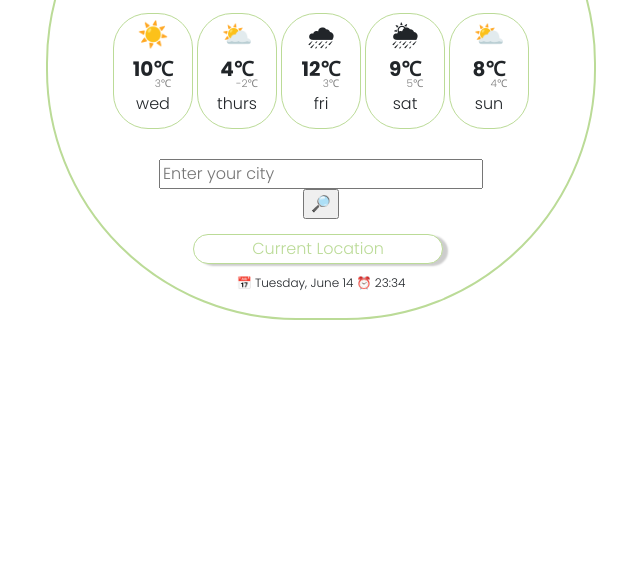
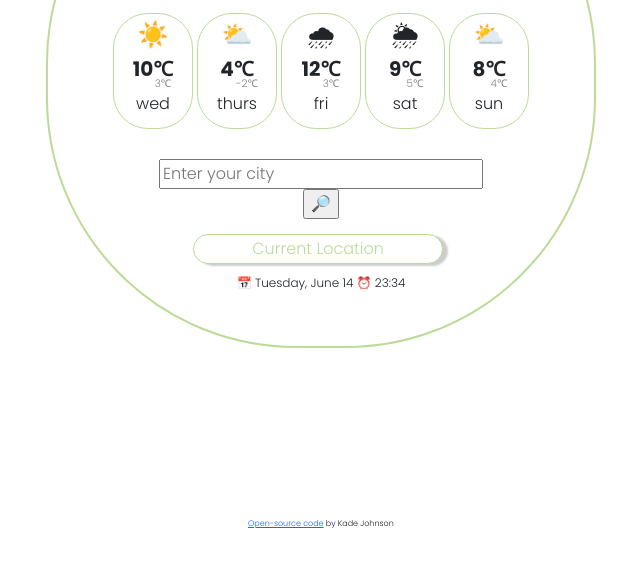
Before and after one commit to K-ade/Weather-App, a plain HTML site: page index.html in a window 1280 px wide. Shown: the part 227-794 px from the top of the page, without its empty margins (319-959 px from the left). Drawn offline with nearby package versions, Linux system fonts and the light colour scheme.

Commit message:
Added signature with link to Git repository

```diff
--- a/index.html
+++ b/index.html
@@ -97,5 +97,9 @@
       <p class="date" id="date-time">📅 Monday, May 7 ⏰ 13:45</p>
       <script src="src/script.js"></script>
     </div>
+    <p class="signature">
+      <a href="https://github.com/K-ade/Weather-App">Open-source code</a> by
+      Kade Johnson
+    </p>
   </body>
 </html>
--- a/src/app.css
+++ b/src/app.css
@@ -135,3 +135,10 @@
   position: relative;
   bottom: 10px;
 }
+
+.signature {
+  font-size: 6pt;
+  position: relative;
+  left: 200px;
+  top: 200px;
+}
```
